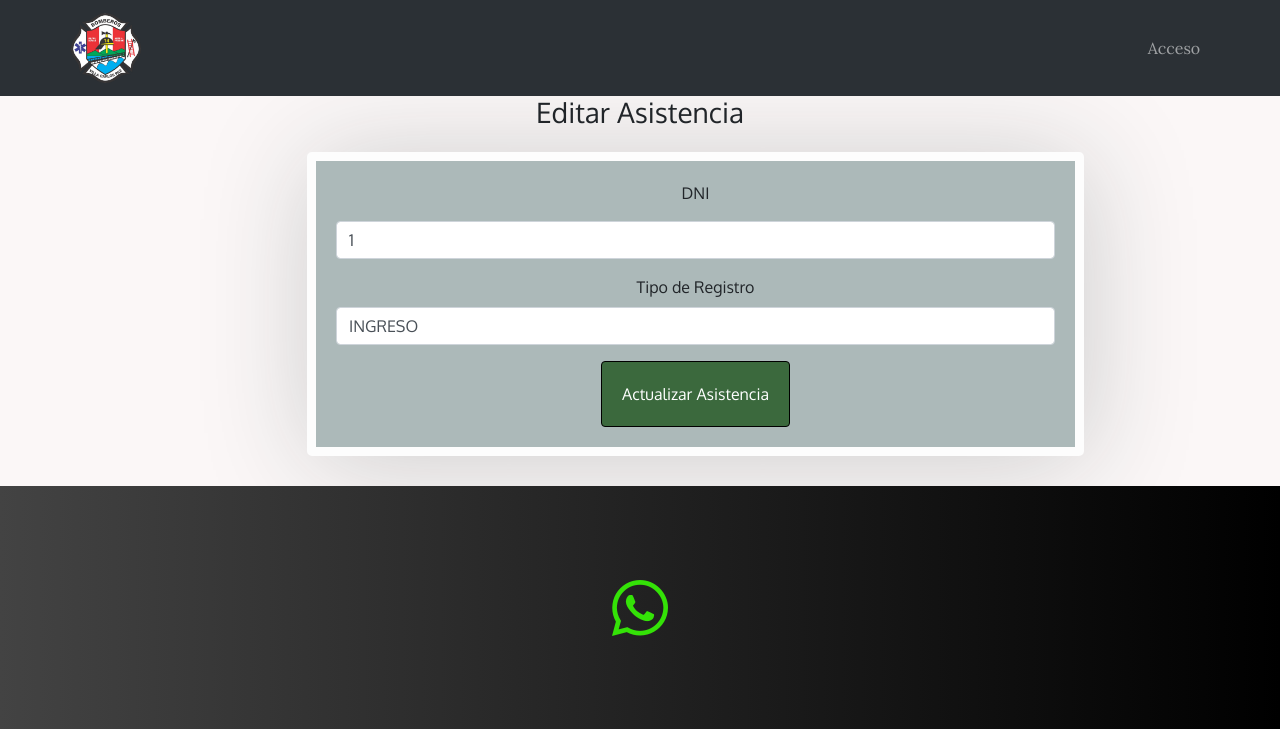
After one commit to aleakd/APP---bomberos---2024, a Flask app: page /editar_asistencia/1 in a window 1280 px wide. The commit adds this page. Shown: the top 729 px of the page. Run offline with Flask 3, Linux system fonts and the light colour scheme; tables that the repository leaves empty hold one stand-in row (values such as "Sample post"); some libraries are stand-ins or nearby versions.

Commit message:
editar asistencias viejas

```diff
--- a/main.py
+++ b/main.py
@@ -4,6 +4,9 @@ from flask_sqlalchemy import SQLAlchemy
 from flask_login import UserMixin, login_user, LoginManager, login_required, current_user, logout_user
 from functools import wraps
 import pytz
+
+from sqlalchemy import text
+
 
 from werkzeug.middleware.proxy_fix import ProxyFix
 
@@ -1087,6 +1090,47 @@ def asistencia():
     return render_template('asistencia.html', asistencias=asistencias_del_dia, bravo=bomberos, asistencias_general=asistencias_general)
 
 
+#--------------------------------------------------------------------------------------------
+
+
+@app.route('/eliminar_asistencia/<int:id>', methods=['POST'])
+def eliminar_asistencia(id):
+    # Buscar el registro de asistencia por su ID
+    asistencia = Aistencia.query.get_or_404(id)
+
+    # Eliminar el registro de la base de datos
+    try:
+        db.session.delete(asistencia)
+        db.session.commit()
+        flash('Registro eliminado correctamente', 'success')
+    except:
+        db.session.rollback()
+        flash('Hubo un error al eliminar el registro', 'danger')
+
+    # Redirigir a la página de asistencia
+    return redirect(url_for('asistencia'))
+
+#--------------------------------------------------------------------------------------------
+
+
+@app.route('/editar_asistencia/<int:id>', methods=['GET', 'POST'])
+def editar_asistencia(id):
+    asistencia = Aistencia.query.get_or_404(id)
+
+    if request.method == 'POST':
+        # Actualizar los datos del registro de asistencia
+        asistencia.dni = request.form['dni']
+        asistencia.tipo_registro = request.form['tipo_registro']
+
+        try:
+            db.session.commit()
+            flash('Registro actualizado correctamente', 'success')
+            return redirect(url_for('asistencia'))
+        except:
+            db.session.rollback()
+            flash('Hubo un error al actualizar el registro', 'danger')
+
+    return render_template('editar_asistencia.html', asistencia=asistencia)
 
 
 #----------------------------------------------CONTROL AUTOMOTORES----------------------------------------------
@@ -1153,6 +1197,8 @@ def automotores():
 
         return redirect(url_for('automotores'))
 
+
+
     controles = ControlAutomotor.query.order_by(ControlAutomotor.fecha.desc(), ControlAutomotor.hora.desc()).all()
     controles_kit = ControlKit.query.order_by(ControlKit.fecha.desc(), ControlKit.hora.desc()).all()
     return render_template('automotores.html', controles=controles, controles_kit=controles_kit)
@@ -1169,13 +1215,8 @@ def centralistas():
     client_ip = request.headers.get('X-Forwarded-For', request.remote_addr)
 
     print(client_ip)
-    print("esta es la IP")
     if client_ip not in INSTITUTION_IP:
-        # Si la IP no coincide, se niega el acceso
-        abort(403,
-              description="Acceso denegado: Debe estar conectado a la red de la institución para registrar asistencia.")
-    print(client_ip)
-
+        abort(403, description="Acceso denegado: Debe estar conectado a la red de la institución.")
 
     if request.method == 'POST':
         dni = request.form.get('dni')
@@ -1183,29 +1224,19 @@ def centralistas():
 
         if not agente_existente:
             flash('No se puede registrar la asistencia. El DNI no está registrado.')
-            return redirect(url_for("acces"))
+            return redirect(url_for("centralistas"))
 
-
-        if not current_user.is_authenticated:
-        # Obtener el último registro de asistencia del usuario
-            ultimo_registro = Centralistas_horarios.query.filter_by(dni=dni).order_by(
+        # Verificar último registro de asistencia
+        ultimo_registro = Centralistas_horarios.query.filter_by(dni=dni).order_by(
             Centralistas_horarios.id_asistencia.desc()).first()
 
-
-        # Verificar si el último registro fue "INGRESO" y la nueva solicitud es también "INGRESO"
-            if ultimo_registro and ultimo_registro.tipo_registro == "INGRESO" and request.form.get(
-                    'tipo_registro') == "INGRESO":
-                flash('Debe registrar una SALIDA antes de registrar un nuevo INGRESO.')
-                return redirect(url_for("comunicaciones"))
-
-
-
-
+        if ultimo_registro and ultimo_registro.tipo_registro == "INGRESO" and request.form.get('tipo_registro') == "INGRESO":
+            flash('Debe registrar una SALIDA antes de registrar un nuevo INGRESO.')
+            return redirect(url_for("centralistas"))
 
         tipo_registro = request.form.get('tipo_registro')
 
-
-        # Si el usuario está logueado como "sistema", usar la fecha y hora manual del formulario
+        # Asistencia según el rol del usuario
         if current_user.is_authenticated and current_user.rol == "admin":
             fecha_manual = request.form.get('fecha')
             hora_manual = request.form.get('hora')
@@ -1226,17 +1257,67 @@ def centralistas():
         db.session.add(asistencia)
         db.session.commit()
         flash('Registro cargado exitosamente')
-        return redirect(url_for("comunicaciones"))
+        return redirect(url_for("centralistas"))
 
+    # Ejecutar la consulta SQL para obtener las horas trabajadas por mes para cada centralista
+    registros = db.session.execute(text('''
+        WITH Ordenados AS (
+            SELECT
+                dni,
+                fecha,
+                hora,
+                tipo_registro,
+                id_asistencia,
+                LAG(tipo_registro) OVER (PARTITION BY dni ORDER BY fecha, hora) AS registro_anterior,
+                LAG(fecha) OVER (PARTITION BY dni ORDER BY fecha, hora) AS fecha_anterior,
+                LAG(hora) OVER (PARTITION BY dni ORDER BY fecha, hora) AS hora_anterior
+            FROM
+                Centralistas_horarios
+        ),
+        Pares AS (
+            SELECT
+                dni,
+                strftime('%Y-%m', fecha) AS mes_anio,
+                fecha_anterior AS fecha_ingreso,
+                hora_anterior AS hora_ingreso,
+                fecha AS fecha_salida,
+                hora AS hora_salida,
+                (julianday(fecha || ' ' || hora) - julianday(fecha_anterior || ' ' || hora_anterior)) * 24 AS horas_trabajadas
+            FROM
+                Ordenados
+            WHERE
+                tipo_registro = 'SALIDA' AND registro_anterior = 'INGRESO'
+        )
+        SELECT
+            p.dni,
+            b.apellido,
+            p.mes_anio,
+            SUM(p.horas_trabajadas) AS total_horas
+        FROM
+            Pares p
+        JOIN
+            Bomberos b ON p.dni = b.dni
+        GROUP BY
+            p.dni, b.apellido, p.mes_anio
+        ORDER BY
+            p.mes_anio;
+    ''')).fetchall()
 
-    # Calcular la fecha y hora de hace 24 horas
+    # Convertir los datos a un formato que sea fácil de manejar en el gráfico
+    data = {}
+    for row in registros:
+        dni, apellido, mes_anio, total_horas = row
+        if apellido not in data:
+            data[apellido] = {}
+        data[apellido][mes_anio] = total_horas
+
+    # Mostrar las asistencias del día
     hace_24_horas = fecha_actual - timedelta(hours=24)
-
     asistencias_del_dia = Centralistas_horarios.query.filter(Centralistas_horarios.fecha >= hace_24_horas).all()
     asistencias_general = Centralistas_horarios.query.all()
     bomberos = Bomberos.query.order_by(Bomberos.legajo_numero).all()
 
-    return render_template('comunicaciones.html', asistencias=asistencias_del_dia, bravo=bomberos, asistencias_general=asistencias_general)
+    return render_template('comunicaciones.html', asistencias=asistencias_del_dia, bravo=bomberos, asistencias_general=asistencias_general, data=data)
 
 
 
--- a/templates/automotores.html
+++ b/templates/automotores.html
@@ -226,7 +226,7 @@
     <div class="row">
             <!-- Nombre de la Unidad -->
             <div class="col-12">
-                <select name="combustible" class="form-select" required>
+                <select name="combustible_kit" class="form-select" required>
                     <option value="" disabled selected>Combustible</option>
                     <option value="menos 1/4">Menos 1/4</option>
                     <option value="1/4">1/4</option>
@@ -286,7 +286,7 @@
     <div class="row">
             <!-- Nombre de la Unidad -->
             <div class="col-12">
-                <select name="agua_tanque" class="form-select" required>
+                <select name="agua_tanque_kit" class="form-select" required>
                     <option value="" disabled selected>Agua en Tanque</option>
                     <option value="menos 1/4">Menos 1/4</option>
                     <option value="1/4">1/4</option>
@@ -306,7 +306,7 @@
     <div class="row">
             <!-- Nombre de la Unidad -->
             <div class="col-12">
-                <select name="aceite_motor" class="form-select" required>
+                <select name="aceite_motor_kit" class="form-select" required>
                     <option value="" disabled selected>Aceite de Motor</option>
                     <option value="menos 1/4">Menos 1/4</option>
                     <option value="1/4">1/4</option>
--- a/templates/base.html
+++ b/templates/base.html
@@ -10,6 +10,9 @@
     <link rel="preconnect" href="https://fonts.googleapis.com">
     <link rel="preconnect" href="https://fonts.gstatic.com" crossorigin>
     <link href="https://fonts.googleapis.com/css2?family=Cookie&family=Lobster&family=Lora:ital,wght@0,400..700;1,400..700&family=Oxygen:wght@300;400;700&family=Sacramento&display=swap" rel="stylesheet">
+
+
+    <script src="https://cdn.jsdelivr.net/npm/chart.js"></script>
 
 
     <script src="sweetalert2.min.js"></script>
--- /dev/null
+++ b/templates/editar_asistencia.html
@@ -0,0 +1,20 @@
+{% extends "base.html" %}
+{% block content %}
+<div class="container">
+    <h3>Editar Asistencia</h3>
+    <form action="{{ url_for('editar_asistencia', id=asistencia.id_asistencia) }}" method="POST">
+        <div class="form-group">
+            <label for="dni">DNI</label>
+            <input type="number" class="form-control" name="dni" value="{{ asistencia.dni }}" required>
+        </div>
+        <div class="form-group">
+            <label for="tipo_registro">Tipo de Registro</label>
+            <select class="form-control" name="tipo_registro" required>
+                <option value="INGRESO" {% if asistencia.tipo_registro == 'INGRESO' %}selected{% endif %}>INGRESO</option>
+                <option value="SALIDA" {% if asistencia.tipo_registro == 'SALIDA' %}selected{% endif %}>SALIDA</option>
+            </select>
+        </div>
+        <button type="submit" class="btn btn-primary">Actualizar Asistencia</button>
+    </form>
+</div>
+{% endblock %}
```
Also changed, not shown: templates/asistencia.html (+10 -1 lines), templates/comunicaciones.html (+49 -0 lines).
